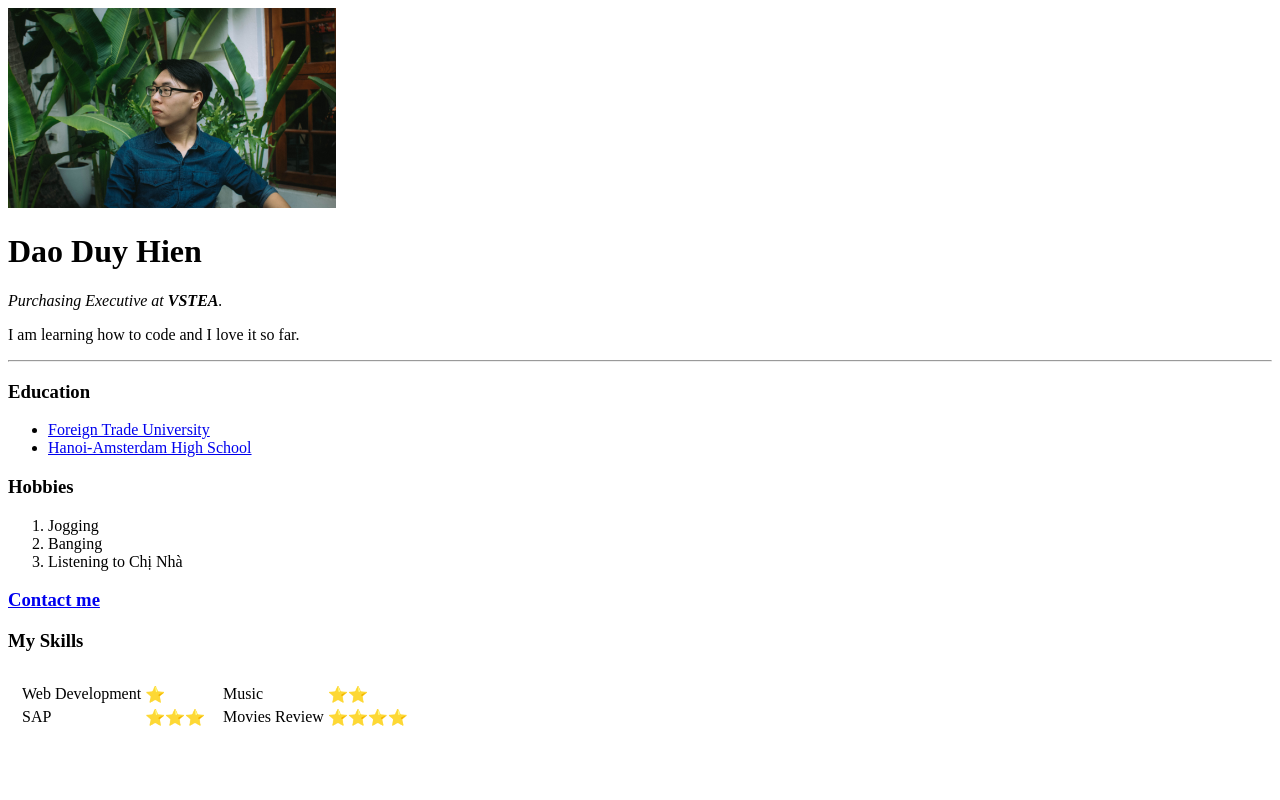
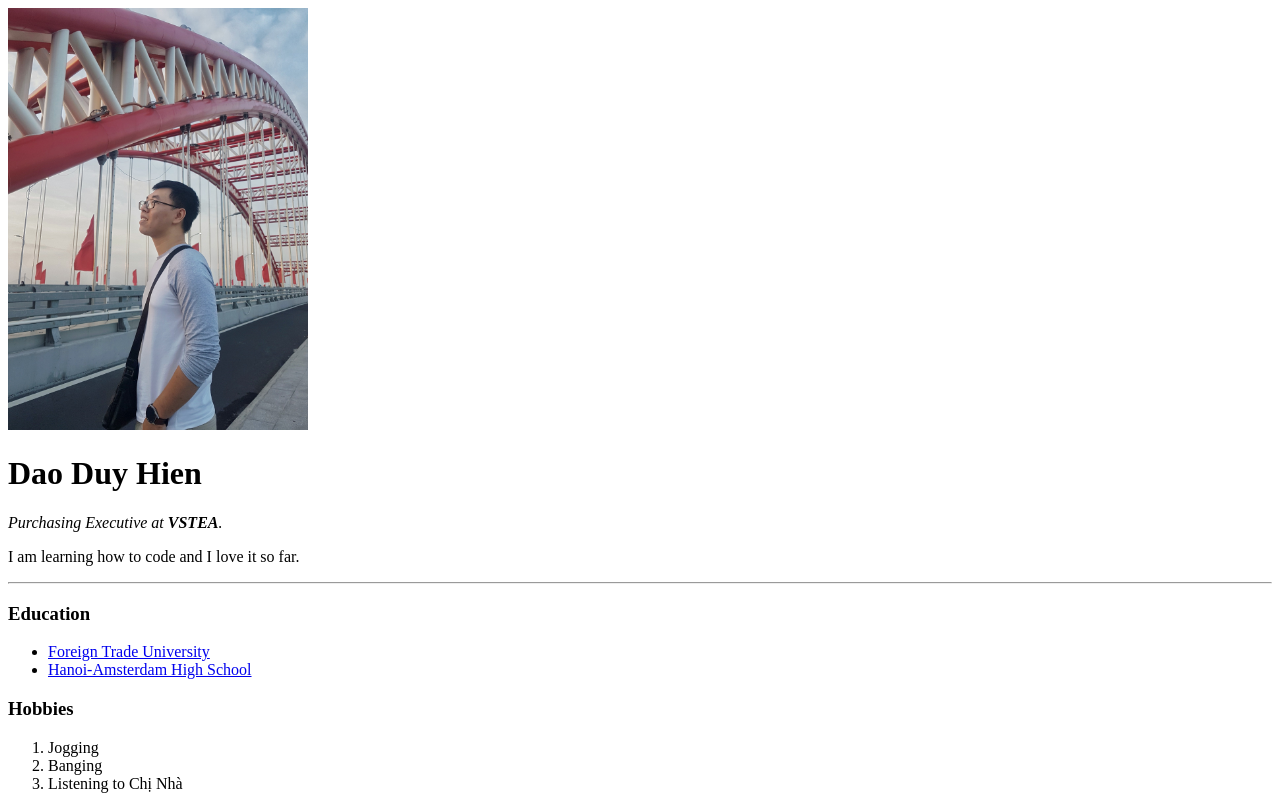
Before and after one commit to duyhien1301/onlinecv, a plain HTML site: page index.html in a window 1280 px wide. Shown: the top 800 px of the page. Drawn offline with Linux system fonts and the light colour scheme.

Commit message:
change pic

```diff
--- a/index.html
+++ b/index.html
@@ -7,7 +7,7 @@
 </head>
 
 <body>
-  <img src="duy-hien.jpg" alt="duy hien picture" height="200">
+  <img src="profile pic.jpg" alt="duy hien picture" width="300" height="">
   <h1>Dao Duy Hien</h1>
   <p><em>Purchasing Executive at <strong>VSTEA</strong>.</em></p>
   <p>I am learning how to code and I love it so far.</p>
```
Also changed, not shown: Profile pic.jpg (added).
